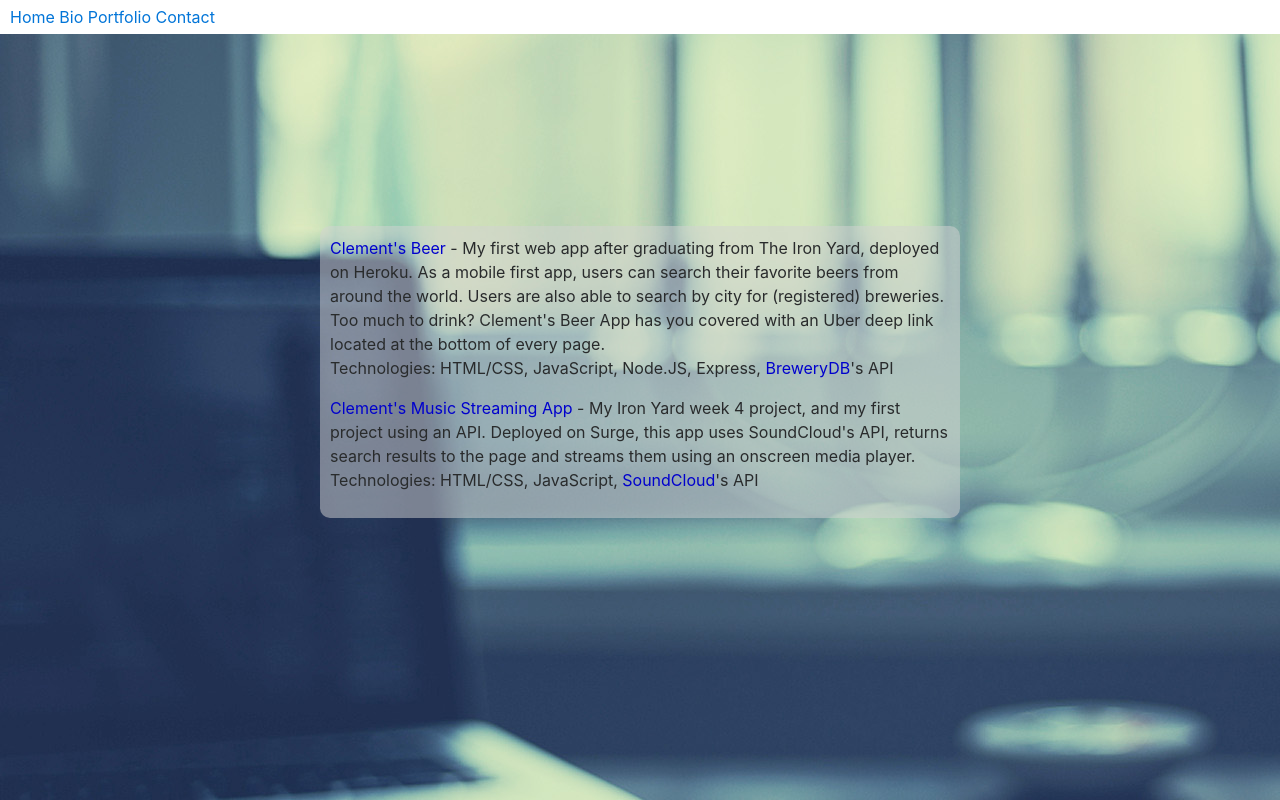
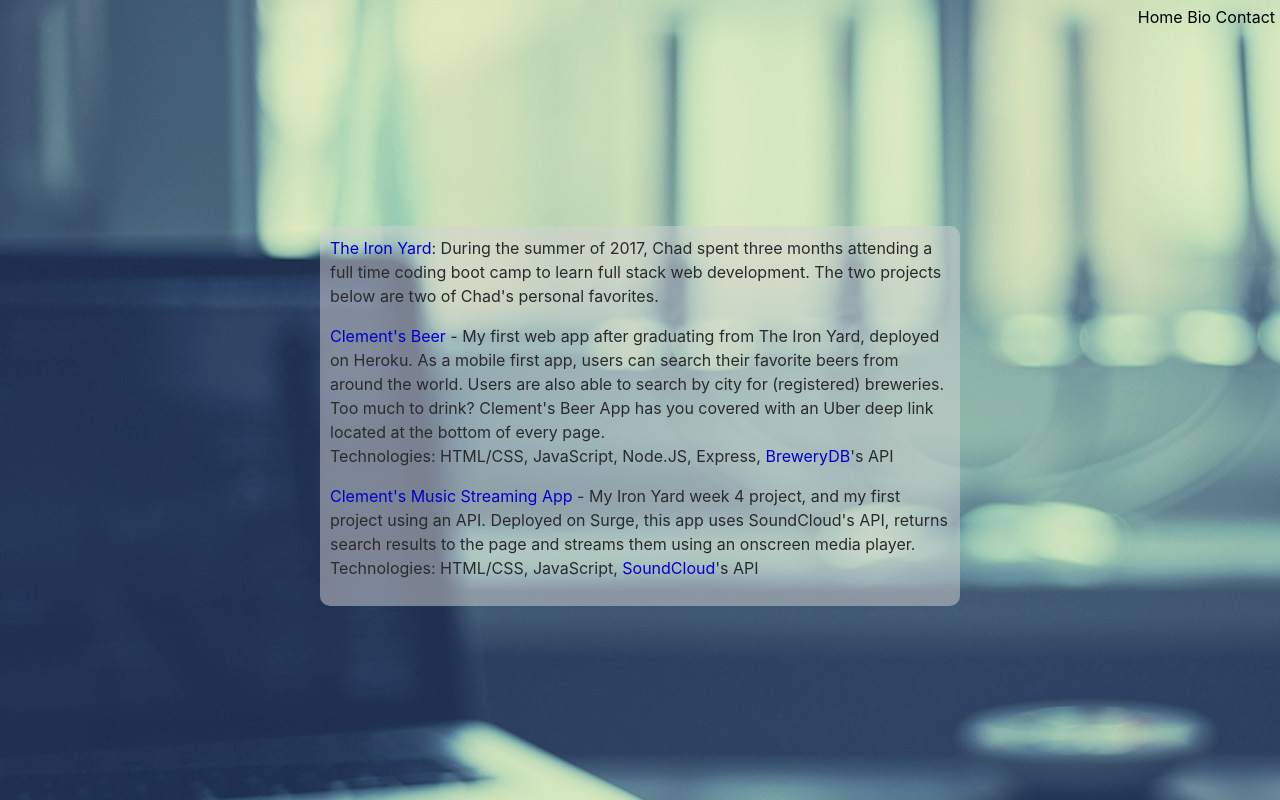
Before and after one commit to cekeller6121/cekeller6121.github.io, a plain HTML site: page views/portfolio.html in a window 1280 px wide. Drawn offline with nearby package versions, Linux system fonts and the light colour scheme.

Commit message:
update nav bio and portfolio

```diff
--- a/styles/styles.css
+++ b/styles/styles.css
@@ -10,9 +10,14 @@ body {
 }
 
 nav {
-  background-color: White;
   display: inline-block;
   padding: 5px 5px 5px 10px;
+  text-align: right;
+}
+
+nav a {
+  color: Black;
+  text-align: right;
 }
 
 .welcome-text {
--- a/views/portfolio.html
+++ b/views/portfolio.html
@@ -12,13 +12,15 @@
       <nav>
           <a href="../index.html">Home</a>
           <a href="bio.html">Bio</a>
-          <a href="portfolio.html">Portfolio</a>
           <a href="contact.html">Contact</a>
       </nav>
     </header>
 
     <section class="portfolio">
       <div class="projects">
+        <div class="projects-intro">
+          <p><a href="https://www.edsurge.com/news/2017-07-20-another-major-coding-bootcamp-iron-yard-announces-closure" target="_blank">The Iron Yard</a>: During the summer of 2017, Chad spent three months attending a full time coding boot camp to learn full stack web development. The two projects below are two of Chad's personal favorites.</p>
+        </div>
         <p><a href="https://clements-beer.herokuapp.com/" target="_blank">Clement's Beer</a> - My first web app after graduating from The Iron Yard, deployed on Heroku. As a mobile first app, users can search their favorite beers from around the world. Users are also able to search by city for (registered) breweries. Too much to drink? Clement's Beer App has you covered with an Uber deep link located at the bottom of every page.
         <br>
         <span>Technologies: HTML/CSS, JavaScript, Node.JS, Express, <a href="http://www.brewerydb.com/developers" target="_blank">BreweryDB</a>'s API</span>
```
Also changed, not shown: index.html (+0 -1 lines), views/bio.html (+1 -2 lines), views/contact.html (+0 -1 lines).
